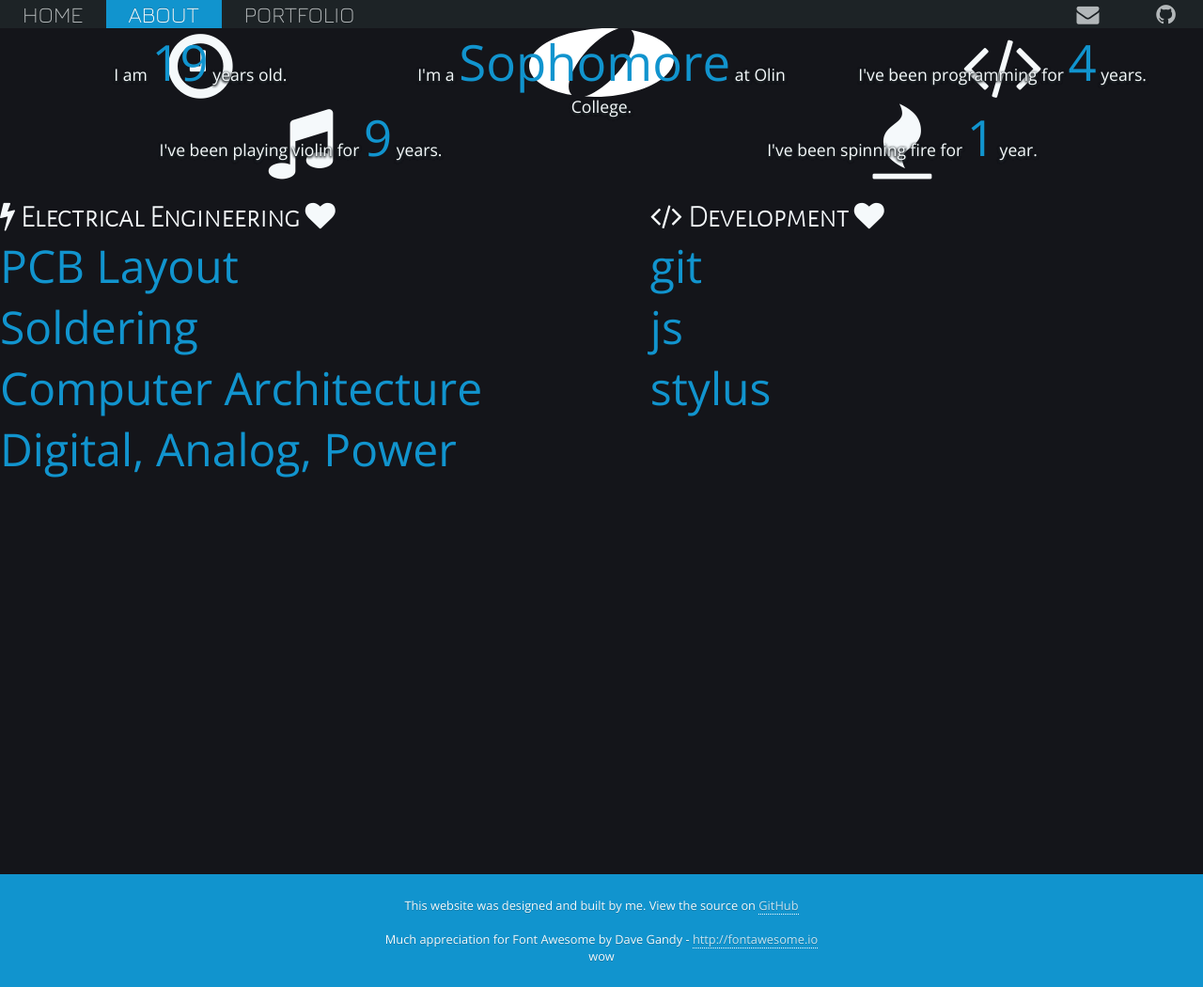
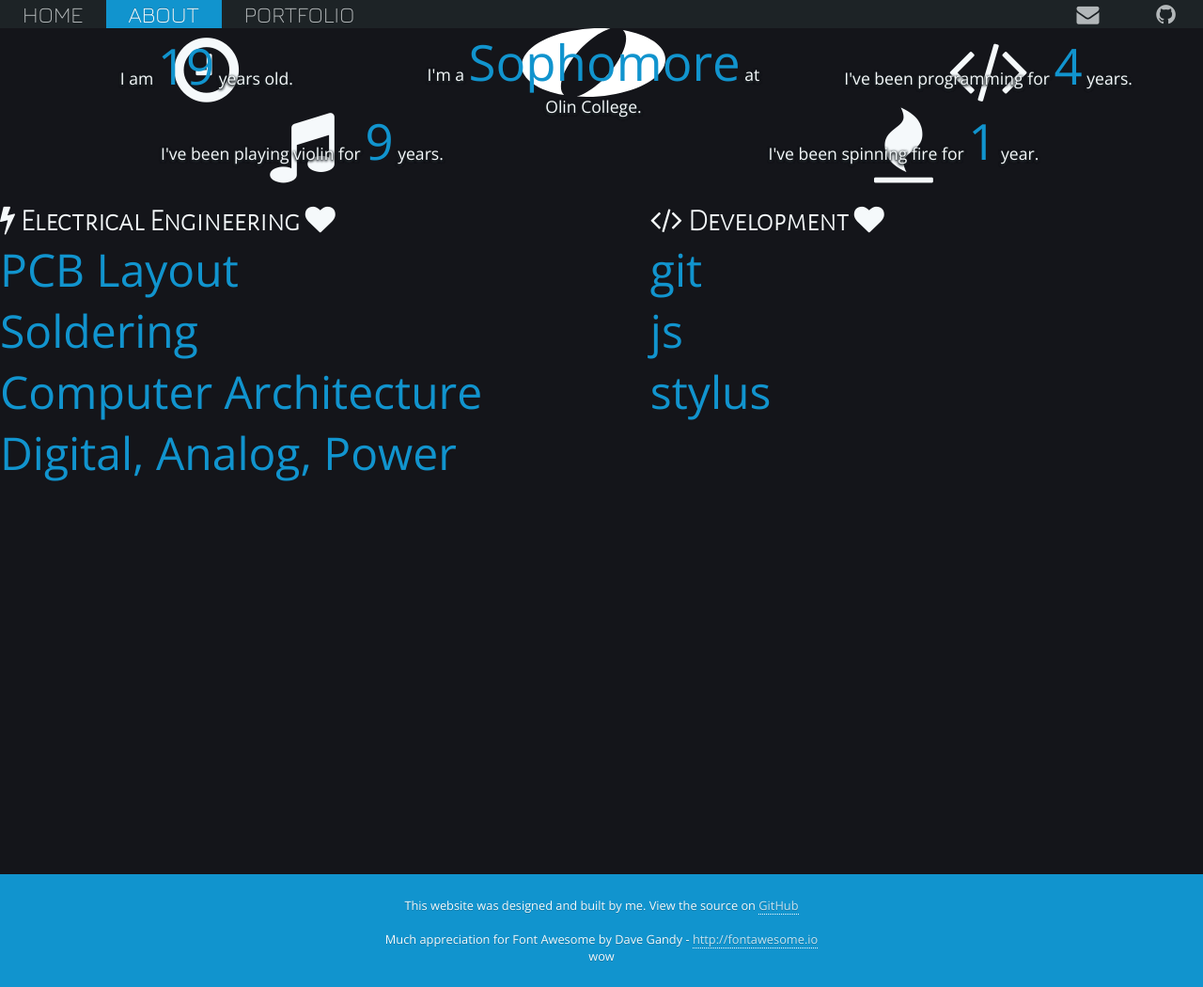
Before and after one commit to EnigMoiD/enigmoid.github.io, a Jekyll site: the page built from about.html, in a window 1280 px wide. Shown: the whole page at 94% size. Built offline with Jekyll 4.4.1, drawn with Linux system fonts in a browser that asks for light colours; nearby versions of some CDN libraries.

Commit message:
Stylus refactored, some mobile "optimization"

```diff
--- a/_includes/header.html
+++ b/_includes/header.html
@@ -2,6 +2,7 @@
 <html>
 <head>
 	<meta charset="UTF-8">
+	<meta name="viewport" content="width=device-width, initial-scale=1, user-scalable=no">
 
 	<title>{{page.title}}</title>
 	<link rel="stylesheet" type="text/css" href="/stylesheets/style.css">
--- a/_layouts/post.html
+++ b/_layouts/post.html
@@ -1,6 +1,9 @@
 {% include header.html %}
-<div class="post banner" class="{{ page.shade }}" style="background-image:url('/img/{{ page.short }}/banner.jpg')">
+<div class="post banner {{ page.shade }}">
+	<div class="banner-content">
 		<h1>{{ page.title }}</h1>
+	</div>
+	<img src="/img/{{ page.short }}/banner.jpg">
 </div>
 <div id="post-container">
 	<h1>{{ page.header[0] }}</h1>
--- a/about.html
+++ b/about.html
@@ -5,30 +5,30 @@
 ---
 
 <div class="column-container">
-	<div class="column about">
-		<div class="about-content">I am <span class="milestone" id="birth"></span> old.</div>
-		<div class="about-background"><i class="fa fa-clock-o"></i></div>
+	<div class="column about banner">
+		<div class="about banner-content">I am <span class="milestone" id="birth"></span> old.</div>
+		<div class="about banner-bg"><i class="fa fa-clock-o"></i></div>
 	</div>
 
-	<div class="column about">
-		<div class="about-content">I'm a <span class="milestone" id="graduation"></span> at Olin College.</div>
-		<div class="about-background"><img src="/img/about/olin-white.svg"></div>
+	<div class="column about banner">
+		<div class="about banner-content">I'm a <span class="milestone" id="graduation"></span> at Olin College.</div>
+		<img src="/img/about/olin-white.svg">
 	</div>
 
-	<div class="column about">
-		<div class="about-content">I've been programming for <span class="milestone" id="programming"></span>.</div>
-		<div class="about-background"><i class="fa fa-code"></i></div>
+	<div class="column about banner">
+		<div class="about banner-content">I've been programming for <span class="milestone" id="programming"></span>.</div>
+		<div class="about banner-bg"><i class="fa fa-code"></i></div>
 	</div>
 </div>
 <div class="column-container">
-	<div class="column about">
-		<div class="about-content">I've been playing violin for <span class="milestone" id="violin"></span>.</div>
-		<div class="about-background"><i class="fa fa-music"></i></div>
+	<div class="column about banner">
+		<div class="about banner-content">I've been playing violin for <span class="milestone" id="violin"></span>.</div>
+		<div class="about banner-bg"><i class="fa fa-music"></i></div>
 	</div>
 
-	<div class="column about">
-		<div class="about-content">I've been spinning fire for <span class="milestone" id="fire"></span>.</div>
-		<div class="about-background"><i class="fa fa-fire"></i></div>
+	<div class="column about banner">
+		<div class="about banner-content">I've been spinning fire for <span class="milestone" id="fire"></span>.</div>
+		<div class="about banner-bg"><i class="fa fa-fire"></i></div>
 	</div>
 </div>
 <br>
--- a/stylesheets/style.css
+++ b/stylesheets/style.css
@@ -37,6 +37,7 @@
 }
 html {
   height: 100%;
+  width: 100%;
 }
 body {
   background-color: #0c0d10;
@@ -154,28 +155,25 @@
     width: 100%;
   }
 }
-.column.about {
-  height: 5em;
+.banner {
   text-align: center;
   margin-bottom: 1em;
 }
-.about-content {
+.banner-content {
   font-size: 1.1em;
   text-shadow: 0px 1px 3px #1d2326, 0px 1px 3px #1d2326, 0px 1px 3px #1d2326;
   width: 100%;
   position: absolute;
   z-index: 1;
 }
-.about-background {
+.banner-bg {
   width: 100%;
-  position: absolute;
-  z-index: 0;
 }
-.about-background i {
+.about.banner {
+  height: 5em;
+}
+.about.banner-bg i {
   font-size: 5em;
-}
-.about-background img {
-  height: 100%;
 }
 #container,
 #post-container {
@@ -223,7 +221,7 @@
 .milestone {
   text-align: center;
 }
-.banner {
+.banana {
   clear: both;
   width: 100%;
   display: table;
@@ -232,10 +230,7 @@
   background-color: #14191b;
   text-shadow: 0px 1px 3px #1d2326, 0px 1px 3px #1d2326, 0px 1px 3px #1d2326;
 }
-.banner h1 {
+.banana h1 {
   display: table-cell;
   vertical-align: middle;
 }
-.post.banner {
-  height: 10em;
-}
```
Also changed, not shown: index.html (+3 -5 lines), stylus/style.styl (+20 -15 lines). Lines whose indentation alone changed are shown as unchanged.
